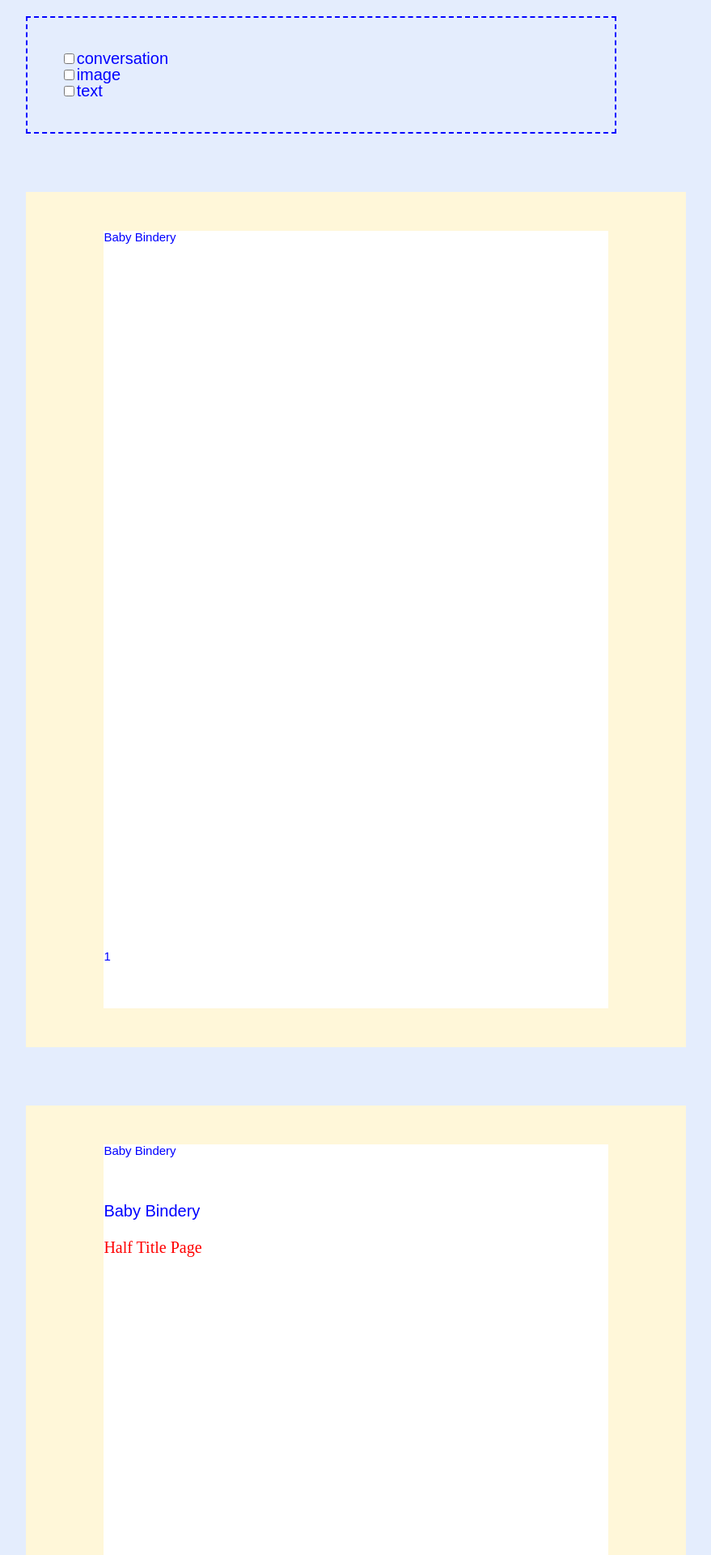
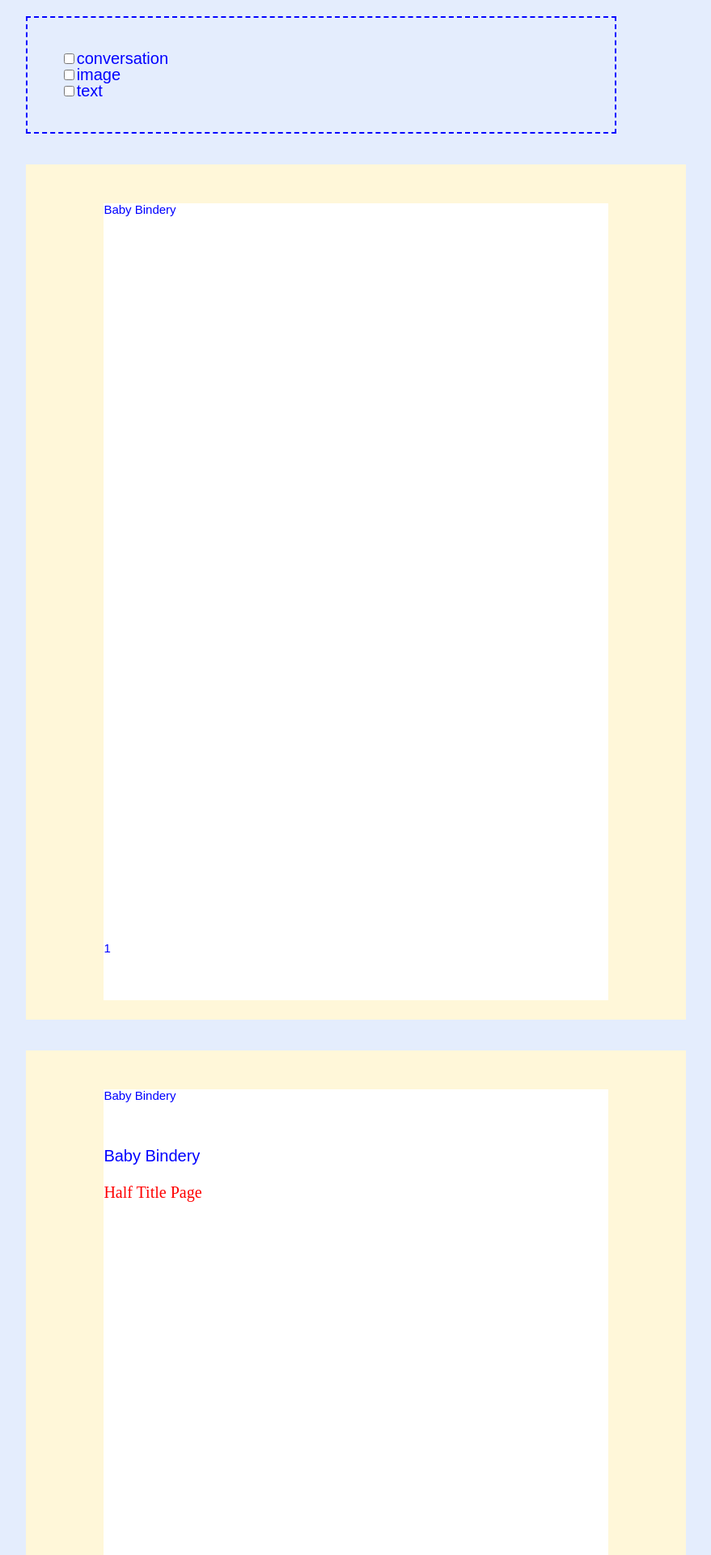
Before and after one commit to thedesignoffice/babybindery, a Jekyll site: the page built from book.html, in a window 1280 px wide. Shown: the top 1920 px of the page at 81% size, without its empty margins (6-885 px from the left). Built offline with Jekyll 4.4.1, drawn with Linux system fonts in a browser that asks for light colours; nearby versions of some CDN libraries.

Commit message:
margins on .page

```diff
--- a/css/book.css
+++ b/css/book.css
@@ -35,7 +35,7 @@ img{
 .page{
   /* container for each .page-content,
      .page-header, and .page-footer */
-  margin: .75in 1in;
+  margin: 0in 1in;
   position: relative;
   top: .5in;
   background: white;
@@ -66,7 +66,7 @@ img{
   display: block;
   /* margin & padding only seem to work on the sides in regions.  */
   flow-from: toprint;
-  height: 8.25in; /* extremely wack */
+  height: 8.5in; /* extremely wack */
   /* Don't make taller than .content-wrapper and page size (defined in print.css) */
   margin-bottom: 0.25in;
 
@@ -89,7 +89,7 @@ img{
 
 .blank{
   visibility: hidden; /* hiding any mystery content, just takin up space. */
-  height: 8.25in; /* should match .page-content? */
+  height: 8.5in; /* should match .page-content? */
 }
 
 a{
```
